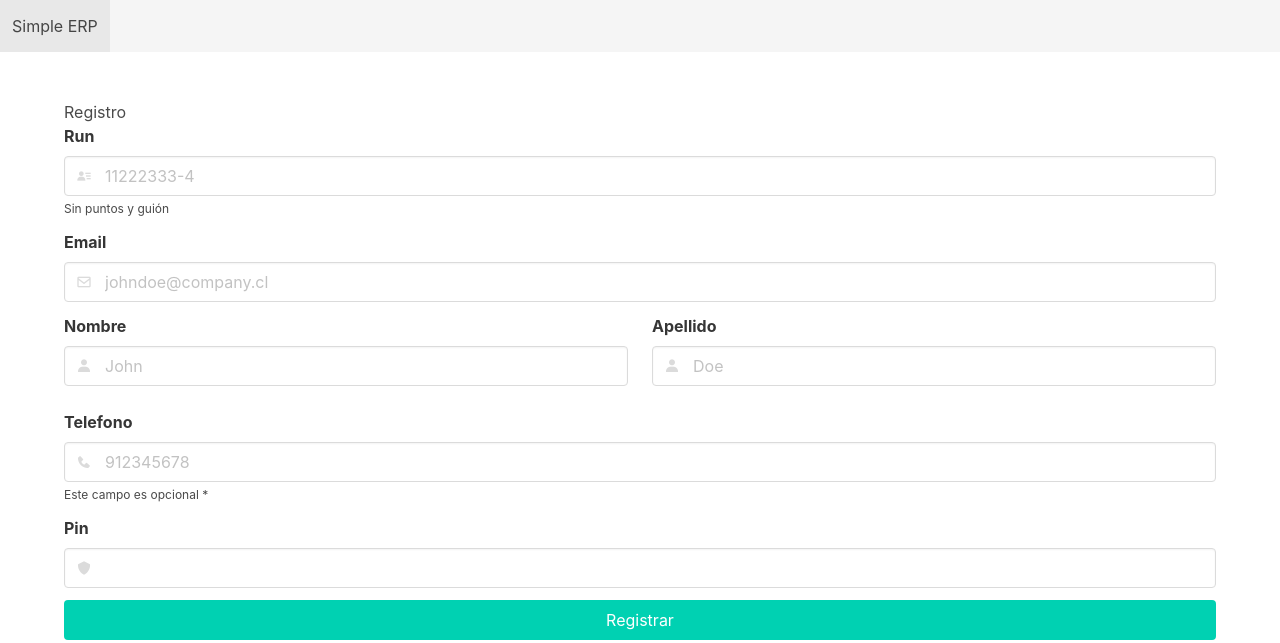
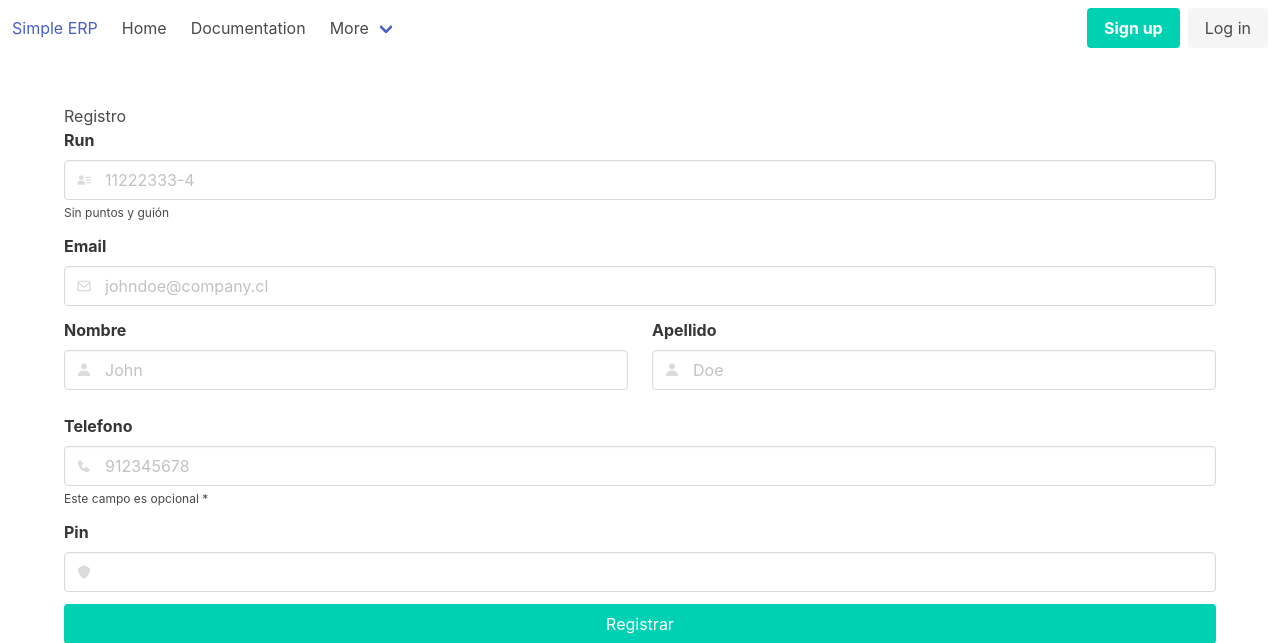
Before and after one commit to tomxscode/simple-erp, a Flask app: page /usuario/registro in a window 1280 px wide. Shown: the top 643 px of the page. Run offline with Flask 3, Linux system fonts and the light colour scheme; some libraries are stand-ins or nearby versions.

Commit message:
Nuevo navbar

```diff
--- a/static/general.css
+++ /dev/null
@@ -1,9 +0,0 @@
-.navbar-menu {
-  max-height: 0;
-  overflow: hidden;
-  transition: max-height 0.5s ease !important;
-}
-
-.navbar-menu.is-active {
-   max-height: 500px;
-}
--- a/templates/base.html
+++ b/templates/base.html
@@ -15,10 +15,10 @@
 
 <body>
 
-  <nav class="navbar is-light" role="navigation" aria-label="main navigation">
+  <nav class="navbar" role="navigation" aria-label="main navigation">
     <div class="navbar-brand">
       <a class="navbar-item" href="#">
-        Simple ERP
+        <h1>Simple ERP</h1>
       </a>
 
       <a role="button" class="navbar-burger" aria-label="menu" aria-expanded="false">
@@ -34,17 +34,28 @@
           Home
         </a>
 
+        <a class="navbar-item">
+          Documentation
+        </a>
+
         <div class="navbar-item has-dropdown is-hoverable">
           <a class="navbar-link">
-            Más links
+            More
           </a>
 
           <div class="navbar-dropdown">
             <a class="navbar-item">
-              Link 1
+              About
             </a>
             <a class="navbar-item">
-              Link 2
+              Jobs
+            </a>
+            <a class="navbar-item">
+              Contact
+            </a>
+            <hr class="navbar-divider">
+            <a class="navbar-item">
+              Report an issue
             </a>
           </div>
         </div>
@@ -54,7 +65,10 @@
         <div class="navbar-item">
           <div class="buttons">
             <a class="button is-primary">
-              <strong>Iniciar Sesión</strong>
+              <strong>Sign up</strong>
+            </a>
+            <a class="button is-light">
+              Log in
             </a>
           </div>
         </div>
```
